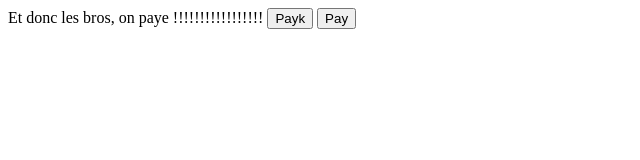
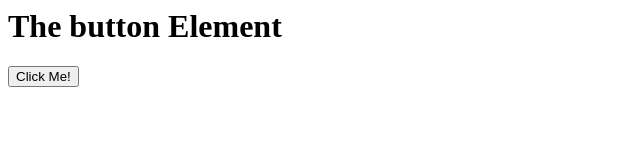
Before and after one commit to remiDupont/remiDupont.github.io, a plain HTML site: page payment.html in a window 1280 px wide. Shown: the whole page, without its empty margins (0-640 px from the left). Drawn offline with Linux system fonts and the light colour scheme.

Commit message:
commit 09:03:53

```diff
--- a/payment.html
+++ b/payment.html
@@ -1,22 +1,7 @@
-<!DOCTYPE html>
-<html lang="en">
-  <head>
-<head><title>Shop</title><script>!function(e,o,t){e[t]=function(n,r){var c={sandbox:"https://sandbox-merchant.revolut.com/embed.js",prod:"https://merchant.revolut.com/embed.js",dev:"https://merchant.revolut.codes/embed.js"},d=o.createElement("script");d.id="revolut-checkout",d.src=c[r]||c.prod,d.async=!0,o.head.appendChild(d);var s={then:function(r,c){d.onload=function(){r(e[t](n))},d.onerror=function(){o.head.removeChild(d),c&&c(new Error(t+" is failed to load"))}}};return"function"==typeof Promise?Promise.resolve(s):s}}(window,document,"RevolutCheckout");</script></head>
-    <meta charset="UTF-8" />
-    <meta http-equiv="X-UA-Compatible" content="IE=edge" />
-    <meta name="viewport" content="width=device-width, initial-scale=1.0" />
-    <title>Payment page </title>
-  </head>
-  <body>
-   Et donc les bros, on paye !!!!!!!!!!!!!!!!!
-<button id="pay-buttonk">Payk</button>
-  </body>
-<script>
-import RevolutCheckout from "@revolut/checkout";RevolutCheckout("<PUBLIC_ID>", "prod").then((instance) => {  // work with instance});
-</script>
+<body>
 
-<button id="pay-button">Pay</button>
+<h1>The button Element</h1>
 
+<button type="button" onclick="alert('Hello world!')">Click Me!</button>
 
-
-</html>
+</body>
```
